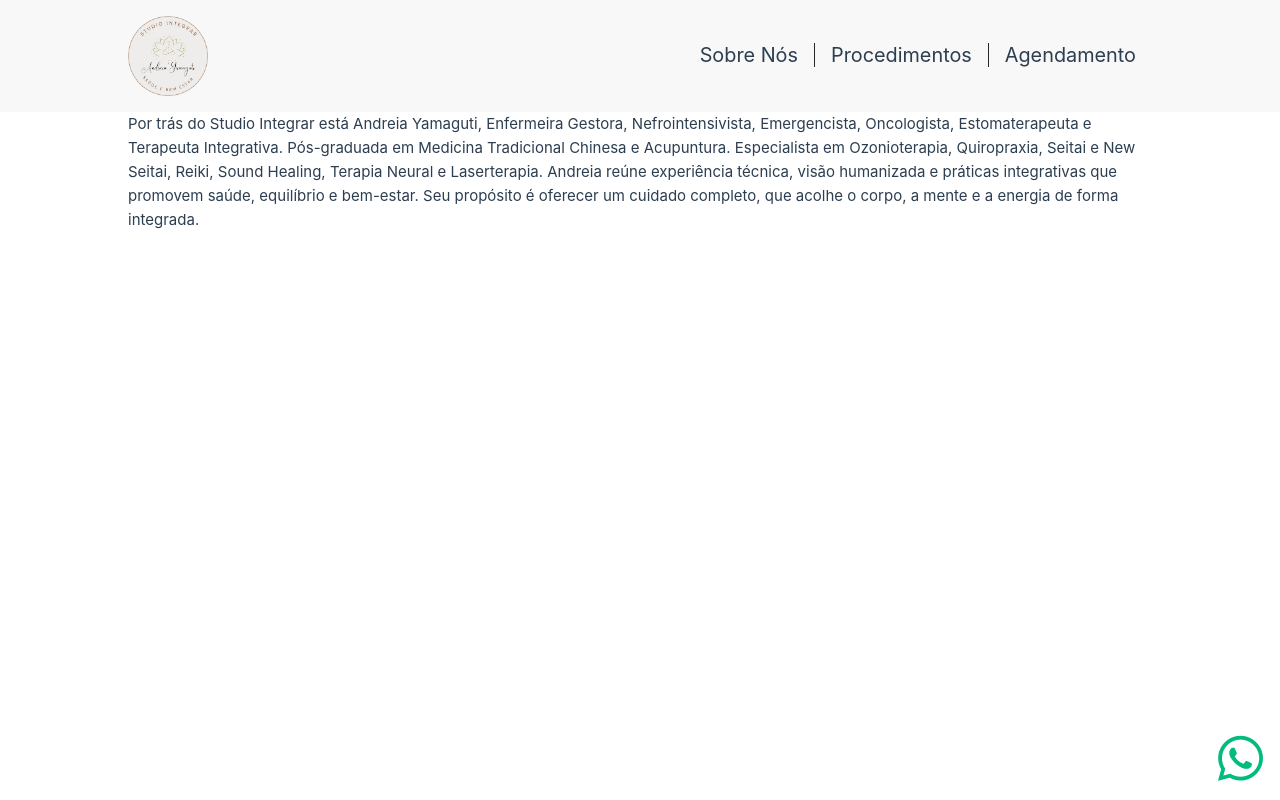
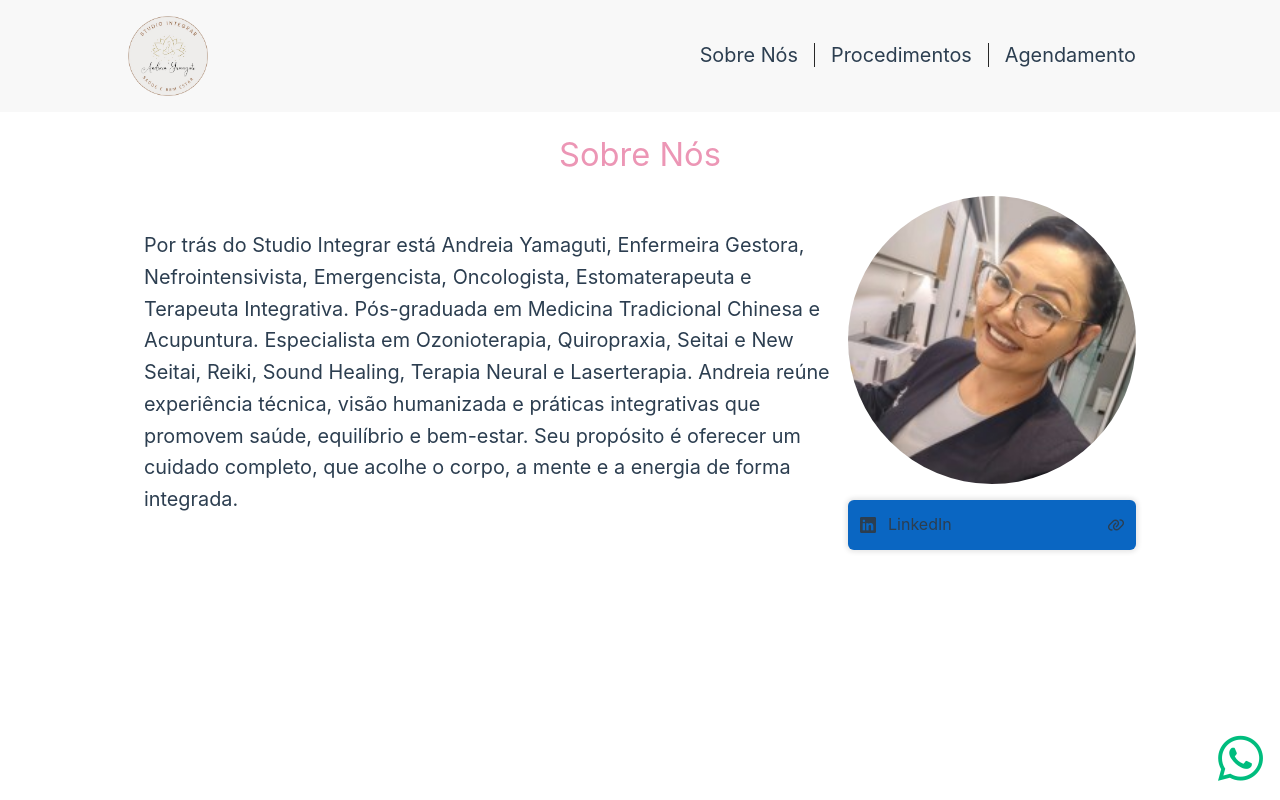
Before and after one commit to JoaoYamaguti/studio-integrar-frontend, a Vue app: page /about in a window 1280 px wide. Built offline with nearby package versions, Linux system fonts and the light colour scheme.

Commit message:
feat about view

```diff
--- /dev/null
+++ b/src/Resources/WhatsappLink.ts
@@ -0,0 +1 @@
+export const whatsappLink = ''
--- a/src/assets/base.scss
+++ b/src/assets/base.scss
@@ -29,6 +29,11 @@
   --color-primary-dark: rgb(139, 96, 104);
   --color-secondary: rgb(255, 38, 61);
   --color-secondary-dark: rgb(153, 22, 36);
+
+  --color-linkedin: rgb(10, 102, 194);
+  --color-linkedin-hover: rgb(7, 75, 143);
+  --color-whatsapp: rgb(23, 139, 71);
+  --color-whatsapp-hover: rgb(14, 87, 44);
 
   --color-background: var(--vt-c-white);
   --color-background-soft: var(--vt-c-white-soft);
@@ -100,3 +105,50 @@ body {
 ul {
   list-style: none;
 }
+
+h1,
+h2,
+h3,
+h4,
+h5,
+h6 {
+  // line-height: 1.2;
+  text-align: center;
+}
+
+h1 {
+  color: var(--color-primary);
+  font-size: calc(1.8rem + 0.3vw);
+  // text-align: center;
+  /* font: var(--font-great-vibes); */
+}
+h2 {
+  color: var(--color-primary);
+  font-size: calc(1.5rem + 0.3vw);
+  // text-align: start;
+  margin-bottom: 1rem;
+}
+h3 {
+  color: var(--color-primary);
+  font-size: calc(1.2rem + 0.3vw);
+  text-align: start;
+  margin-bottom: 1rem;
+}
+
+p {
+  color: var(--color-heading);
+  font-size: calc(1rem + 0.3vw);
+}
+
+@media (width >= 48rem) {
+  /* width >= 768px */
+  h1,
+  h2,
+  h3,
+  h4,
+  h5,
+  h6 {
+    // line-height: 1.2;
+    text-align: start;
+  }
+}
--- a/src/components/HeaderComponent/HeaderComponent.vue
+++ b/src/components/HeaderComponent/HeaderComponent.vue
@@ -1,19 +1,24 @@
 <script setup lang="ts">
 import { ref } from 'vue'
+import { whatsappLink } from '@/Resources/WhatsappLink.ts'
 
 const showMobileMenu = ref(false)
+
+const unshowMobileMenu = () => {
+  showMobileMenu.value = false
+}
 </script>
 
 <template>
   <header>
     <div class="container">
-      <a href="/">
+      <RouterLink to="/">
         <div class="logo"></div>
-      </a>
+      </RouterLink>
       <ul class="desktopMenu">
-        <li><a href="/about">Sobre Nós</a></li>
-        <li><a href="/procedures">Procedimentos</a></li>
-        <li><a href="/schedule">Agendamento</a></li>
+        <li><RouterLink to="/about">Sobre Nós</RouterLink></li>
+        <li><RouterLink to="/procedures">Procedimentos</RouterLink></li>
+        <li><RouterLink to="/schedule">Agendamento</RouterLink></li>
       </ul>
       <div class="mobileMenuIcon">
         <label for="mobileMenuIcon">
@@ -23,16 +28,22 @@ const showMobileMenu = ref(false)
           <div class="thirdBar"></div>
           <ul class="mobileMenu container">
             <li>
-              <a href="/about"><i class="pi pi-briefcase"></i> Sobre Nós</a>
+              <RouterLink to="/about" @click="unshowMobileMenu"
+                ><i class="pi pi-briefcase"></i> Sobre Nós</RouterLink
+              >
             </li>
             <li>
-              <a href="/procedures"><i class="pi pi-wave-pulse"></i> Procedimentos</a>
+              <RouterLink to="/procedures" @click="unshowMobileMenu"
+                ><i class="pi pi-wave-pulse"></i> Procedimentos</RouterLink
+              >
             </li>
             <li>
-              <a href="/schedule"><i class="pi pi-calendar"></i> Agendamento</a>
+              <RouterLink to="/schedule" @click="unshowMobileMenu"
+                ><i class="pi pi-calendar"></i> Agendamento</RouterLink
+              >
             </li>
             <li>
-              <a href="/schedule"><i class="pi pi-whatsapp"></i> Contato</a>
+              <a :href="whatsappLink"><i class="pi pi-whatsapp"></i> Contato</a>
             </li>
           </ul>
         </label>
--- a/src/components/HeaderComponent/header.scss
+++ b/src/components/HeaderComponent/header.scss
@@ -2,12 +2,13 @@
 
 header {
   position: sticky;
-  top: 0;
+  top: -1px;
   inline-size: 100%;
   block-size: 7rem;
   border-bottom: solid 1px var(--color-background-soft);
   padding: 1rem;
   background-color: var(--color-background-soft);
+  z-index: 1000;
   & .logo {
     inline-size: 5rem;
     block-size: 5rem;
@@ -58,11 +59,11 @@ header {
 .mobileMenu {
   position: fixed;
   right: 0;
-  top: 7rem;
+  top: calc(7rem - 2px);
   inline-size: 65vw;
-  block-size: calc(100vh - 7rem);
+  block-size: calc(100vh - 7rem + 3px);
   background-color: var(--color-background-soft);
-  box-shadow: 0px 0px 0px rgba(0, 0, 0, 0.1);
+  // box-shadow: 0px 0px 0px rgba(0, 0, 0, 0.1);
 
   /* border-start-start-radius: 18px;
   border-start-end-radius: 18px; */
@@ -115,7 +116,7 @@ header {
 }
 #mobileMenuIcon:checked ~ ul.mobileMenu {
   transform: translateX(0%);
-  box-shadow: -150px 1px 0px rgba(0, 0, 0, 0.5);
+  // box-shadow: -300px 1px 0px rgba(0, 0, 0, 0.5);
 }
 
 .desktopMenu {
--- a/src/components/WhatsappButton/WhatsappButton.vue
+++ b/src/components/WhatsappButton/WhatsappButton.vue
@@ -1,8 +1,10 @@
-<script setup lang="ts"></script>
+<script setup lang="ts">
+import { whatsappLink } from '@/Resources/WhatsappLink'
+</script>
 
 <template>
   <div class="whatsappButton">
-    <a href="">
+    <a :href="whatsappLink">
       <i class="pi pi-whatsapp"></i>
     </a>
   </div>
--- a/src/router/index.ts
+++ b/src/router/index.ts
@@ -23,7 +23,7 @@ const router = createRouter({
       // route level code-splitting
       // this generates a separate chunk (About.[hash].js) for this route
       // which is lazy-loaded when the route is visited.
-      component: () => import('../views/AboutView/AboutView.vue'),
+      component: () => import('../views/ProceduresView/ProceduresView.vue'),
     },
     {
       path: '/schedule',
--- a/src/views/AboutView/AboutView.vue
+++ b/src/views/AboutView/AboutView.vue
@@ -1,16 +1,26 @@
 <template>
-  <div class="about">
-    <div class="personalImage"></div>
+  <main class="about">
+    <h1>Sobre Nós</h1>
+    <div class="grid">
       <p>
         Por trás do Studio Integrar está Andreia Yamaguti, Enfermeira Gestora, Nefrointensivista,
         Emergencista, Oncologista, Estomaterapeuta e Terapeuta Integrativa. Pós-graduada em Medicina
         Tradicional Chinesa e Acupuntura. Especialista em Ozonioterapia, Quiropraxia, Seitai e New
         Seitai, Reiki, Sound Healing, Terapia Neural e Laserterapia. Andreia reúne experiência
-      técnica, visão humanizada e práticas integrativas que promovem saúde, equilíbrio e bem-estar.
-      Seu propósito é oferecer um cuidado completo, que acolhe o corpo, a mente e a energia de forma
-      integrada.
+        técnica, visão humanizada e práticas integrativas que promovem saúde, equilíbrio e
+        bem-estar. Seu propósito é oferecer um cuidado completo, que acolhe o corpo, a mente e a
+        energia de forma integrada.
       </p>
+      <div class="contact">
+        <div class="personalImage"></div>
+        <a href="https://www.linkedin.com/in/andreiayamaguti/" class="linkedin" target="_blank">
+          <i class="pi pi-linkedin"></i>
+          <span>LinkedIn</span>
+          <i class="pi pi-link"></i>
+        </a>
       </div>
+    </div>
+  </main>
 </template>
 
 <style lang="scss" src="./about.scss">
--- a/src/views/AboutView/about.scss
+++ b/src/views/AboutView/about.scss
@@ -1 +1,85 @@
 @use '../../assets/base.scss';
+
+main.about {
+  padding: 1rem;
+  display: flex;
+  flex-flow: column;
+  justify-content: center;
+  align-items: center;
+  gap: 1rem;
+}
+
+.grid {
+  display: flex;
+  flex-flow: column nowrap;
+  align-items: center;
+  gap: 1rem;
+}
+
+.contact {
+  inline-size: 100%;
+  display: flex;
+  flex-flow: column;
+  justify-content: center;
+  align-items: center;
+  gap: 1rem;
+}
+
+.personalImage {
+  inline-size: 18rem;
+  block-size: 18rem;
+  margin: auto;
+
+  background-image: url(/AndreiaProfilePhoto.jpg);
+  background-position: center center;
+  background-repeat: no-repeat;
+  background-size: contain;
+  border-radius: 50%;
+}
+.linkedin {
+  --padding: 0.75rem;
+  inline-size: 100%;
+
+  box-shadow: 0px 0px 5px 2px rgba(0, 0, 0, 0.1);
+  border-radius: 6px;
+  padding: var(--padding);
+
+  display: flex;
+  flex-flow: row nowrap;
+  justify-content: space-between;
+  align-items: center;
+  gap: var(--padding);
+
+  background-color: var(--color-linkedin);
+  font-size: 1rem;
+  font-weight: 500;
+  color: var(--color-heading) !important;
+  text-decoration: none;
+  text-align: start;
+
+  cursor: pointer;
+
+  transition: all 300ms;
+  & span {
+    flex: 1 0 0;
+  }
+  &:hover {
+    background-color: var(--color-linkedin-hover);
+  }
+}
+
+@media (width >= 48rem) {
+  /* width >= 768px */
+  .grid {
+    display: flex;
+    flex-flow: row nowrap;
+  }
+
+  .contact {
+    display: flex;
+    flex-flow: column;
+    justify-content: center;
+    align-items: center;
+    gap: 1rem;
+  }
+}
--- a/src/views/HomeView/home.scss
+++ b/src/views/HomeView/home.scss
@@ -40,17 +40,6 @@
       display: flex;
       flex-flow: column nowrap;
       gap: 1rem;
-
-      & h1 {
-        color: var(--color-primary);
-        font-size: calc(1.8rem + 0.3vw);
-        text-align: center;
-        /* font: var(--font-great-vibes); */
-      }
-      & p {
-        color: var(--color-heading);
-        font-size: calc(1rem + 0.3vw);
-      }
     }
   }
 
@@ -62,15 +51,7 @@
   }
 
   & .operation .infos {
-    & h2 {
-      color: var(--color-primary);
-      font-size: calc(1.5rem + 0.3vw);
-      text-align: start;
-      margin-bottom: 1rem;
-    }
     & p {
-      color: var(--color-heading);
-      font-size: calc(1rem + 0.3vw);
       margin-bottom: 1rem;
     }
   }
@@ -107,12 +88,7 @@
 
   & .infos {
     flex: 1 0 0;
-    & h3 {
-      color: var(--color-primary);
-      font-size: calc(1.2rem + 0.3vw);
-      text-align: start;
-      margin-bottom: 1rem;
-    }
+
     & p {
       color: var(--color-heading);
       font-size: calc(0.8rem + 0.3vw);
@@ -134,9 +110,9 @@
       margin-top: 0;
 
       & .intro {
-        & h1 {
-          text-align: start;
-        }
+        // & h1 {
+        //   text-align: start;
+        // }
       }
     }
     & .operation,
```
Also changed, not shown: public/AndreiaProfilePhoto.jpg (added). Lines whose indentation alone changed are shown as unchanged.
